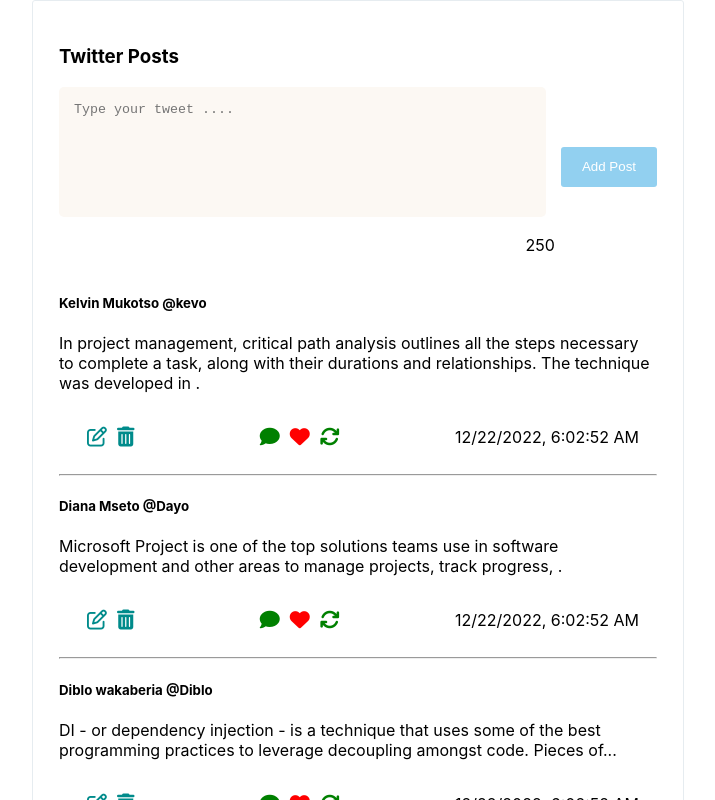
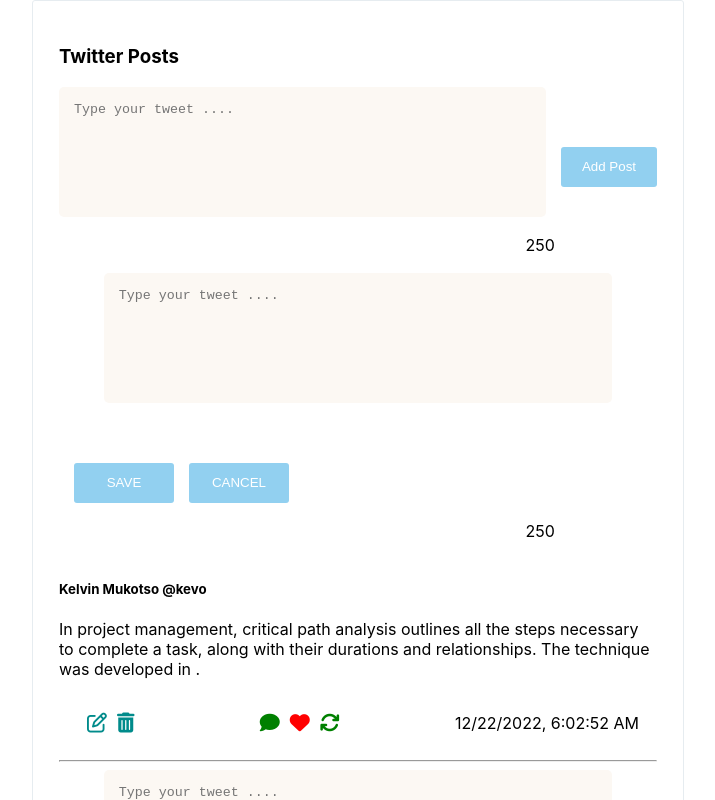
Before and after one commit to mukotso/React-twitter-posts, a React (Create React App) app: page / in a window 1280 px wide. Shown: the top 800 px of the page, without its empty margins (282-997 px from the left). Built offline with nearby package versions, Linux system fonts and the light colour scheme.

Commit message:
edit tweet text area and display

```diff
--- a/src/Components/DisplayTweets.js
+++ b/src/Components/DisplayTweets.js
@@ -1,4 +1,4 @@
-
+import EditPost from "./EditPost";
 const DisplayTweets = (props) => {
     const today = new Date().toLocaleString();
 
@@ -10,6 +10,7 @@ const DisplayTweets = (props) => {
                 props.tweets.map((tweet, index) => {
                     return (
                         <div key={index}>
+                            <EditPost/>
                             <div className={'header'}>
                                 <h5> {tweet.name} <span>@{tweet.username}</span></h5>
                             </div>
--- /dev/null
+++ b/src/Components/EditPost.js
@@ -0,0 +1,66 @@
+import {useRef, useState} from "react";
+
+const AddPost = (props) => {
+
+    const maximumTweetLength = 250;
+    const [remainingTweetCharacters , setRemainingTweetCharacters] = useState(maximumTweetLength)
+    const [tweet , setTweet] = useState('')
+
+    const tweetInput = useRef()
+
+    const handleTweetChange = (event)=>{
+        let tweet = event.target.value;
+        let tweetCharacters =tweet.length
+        let remainingTweetCharacters = maximumTweetLength - tweetCharacters
+
+        if(tweetCharacters >= maximumTweetLength ){
+            tweetInput.current.disabled = true;
+        }
+        setTweet(tweet);
+        setRemainingTweetCharacters(remainingTweetCharacters)
+    }
+
+    // const handleResetTweet = ()=>{
+    //     setTweet('');
+    // }
+
+    const handleSavePost = ()=>{
+
+        let newTweet =
+            {
+                id: props.tweets.length+1 ,
+                name : "Anonymous User",
+                username: "Anonymous",
+                tweet: tweet
+            }
+
+        let allTweets = props.tweets;
+        allTweets.push(newTweet)
+        props.updateTweet(allTweets);
+        // console.log('tweets',defaultTweets )
+        setTweet('');
+
+        alert('Tweet added successfully');
+
+    }
+
+  return(
+      <>
+        <div className={'addPost'}>
+            <textarea ref={tweetInput} onChange={handleTweetChange} className={'text-area'} name={'post'}  value={tweet} placeholder='Type your tweet ....' />
+
+        </div>
+          <button onClick={handleSavePost} className={'add-post-button'}>SAVE</button>
+          <button onClick={handleSavePost} className={'add-post-button'}>CANCEL</button>
+          <div className={'wordCount'}>
+              <span>{remainingTweetCharacters}</span>
+          </div>
+
+
+
+      </>
+  )
+
+}
+
+export default AddPost;
```
